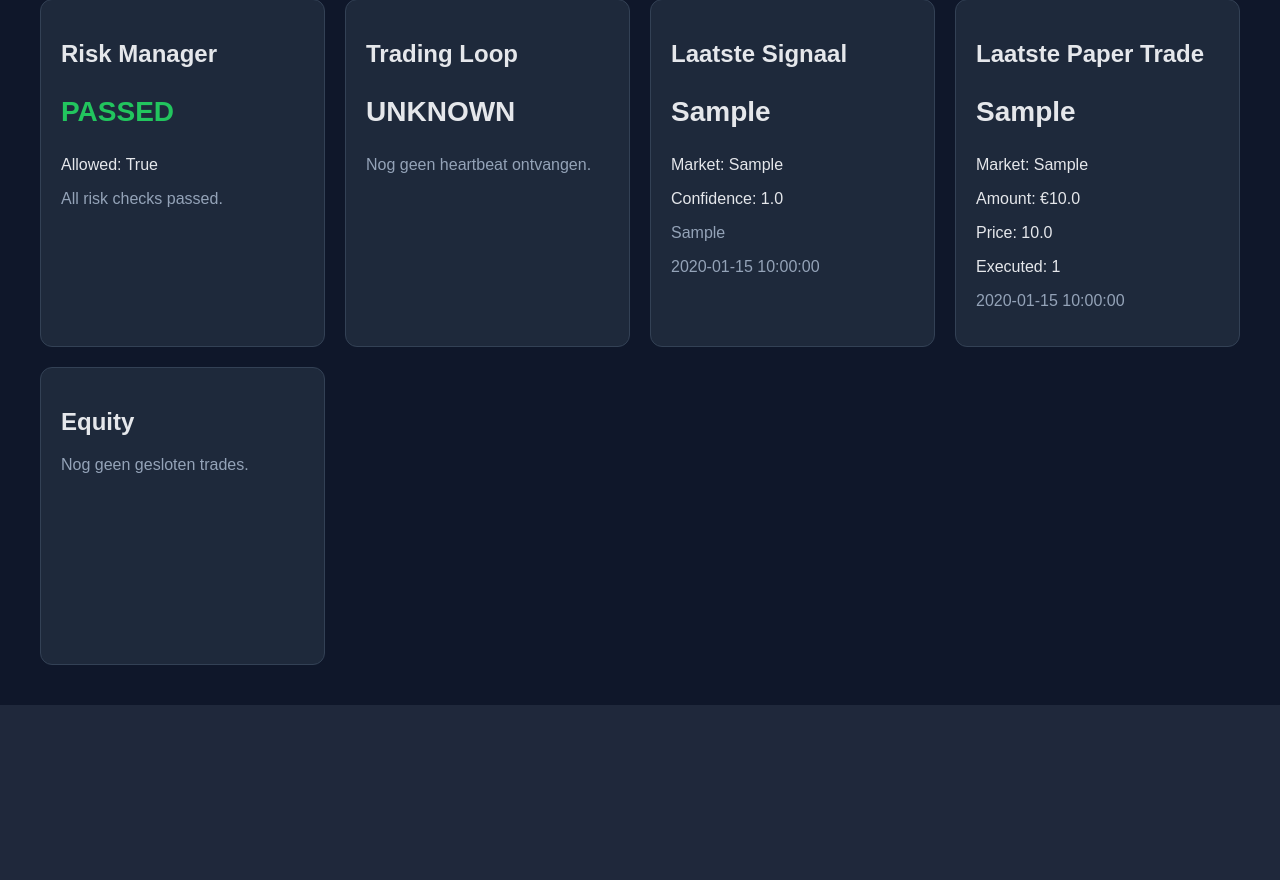
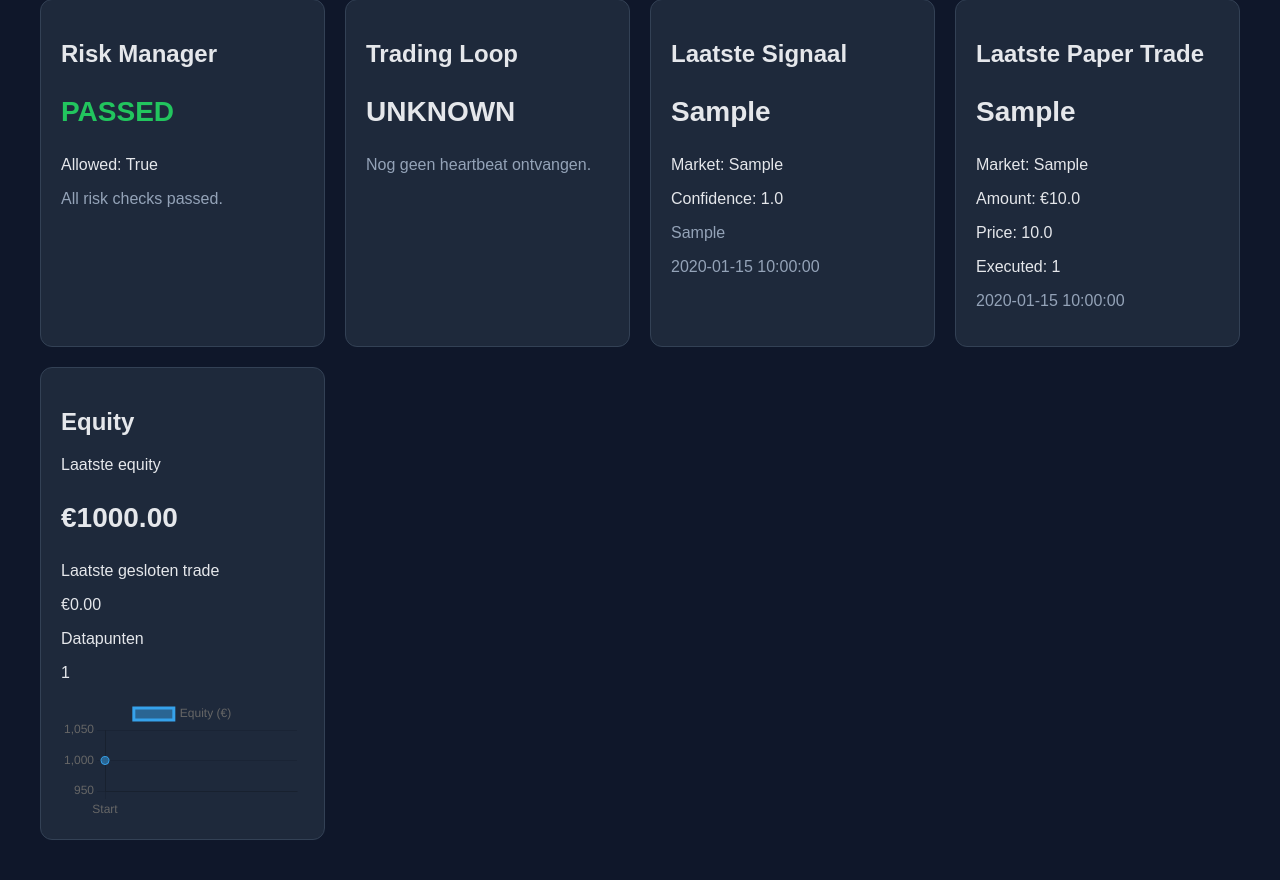
Before and after one commit to bassie83/bitvavo-ai-trader, a FastAPI app: page /dashboard in a window 1280 px wide. Shown: the part 592-1472 px from the top of the page. Before the commit the page ends 1297 px from the top, so only its background shows below. Run offline with FastAPI, Linux system fonts and the light colour scheme; tables that the repository leaves empty hold one stand-in row (values such as "Sample post"); data that the repository does not hold is empty; some libraries are stand-ins or nearby versions.

Commit message:
Sprint 6.2: Improve equity chart

```diff
--- a/app/analytics/equity.py
+++ b/app/analytics/equity.py
@@ -15,7 +15,15 @@ def calculate_equity_points(db, settings, market: str = "BTC-EUR") -> list[dict]
     equity = settings.paper_start_balance_eur
     open_buy_price = None
     open_amount_eur = None
-    points = []
+
+    points = [
+        {
+            "trade_id": 0,
+            "created_at": "Start",
+            "equity": equity,
+            "pnl": 0.0,
+        }
+    ]
 
     for row in rows:
         trade_id, created_at, side, amount_eur, price = row
--- a/app/templates/dashboard.html
+++ b/app/templates/dashboard.html
@@ -219,7 +219,10 @@
         const equityPoints = {{ equity_points | tojson }};
 
         if (equityPoints.length > 0) {
-            const labels = equityPoints.map(point => `Trade ${point.trade_id}`);
+            const labels = equityPoints.map(point =>
+                point.trade_id === 0 ? "Start" : `Trade ${point.trade_id}`
+            );
+
             const values = equityPoints.map(point => point.equity);
 
             const ctx = document.getElementById("equityChart");
@@ -231,7 +234,9 @@
                     datasets: [{
                         label: "Equity (€)",
                         data: values,
-                        tension: 0.25
+                        tension: 0.25,
+                        pointRadius: 4,
+                        pointHoverRadius: 6
                     }]
                 },
                 options: {
@@ -239,6 +244,17 @@
                     plugins: {
                         legend: {
                             display: true
+                        },
+                        tooltip: {
+                            callbacks: {
+                                afterLabel: function (context) {
+                                    const point = equityPoints[context.dataIndex];
+                                    return [
+                                        `Datum: ${point.created_at}`,
+                                        `Trade P&L: €${point.pnl.toFixed(2)}`
+                                    ];
+                                }
+                            }
                         }
                     }
                 }
```
